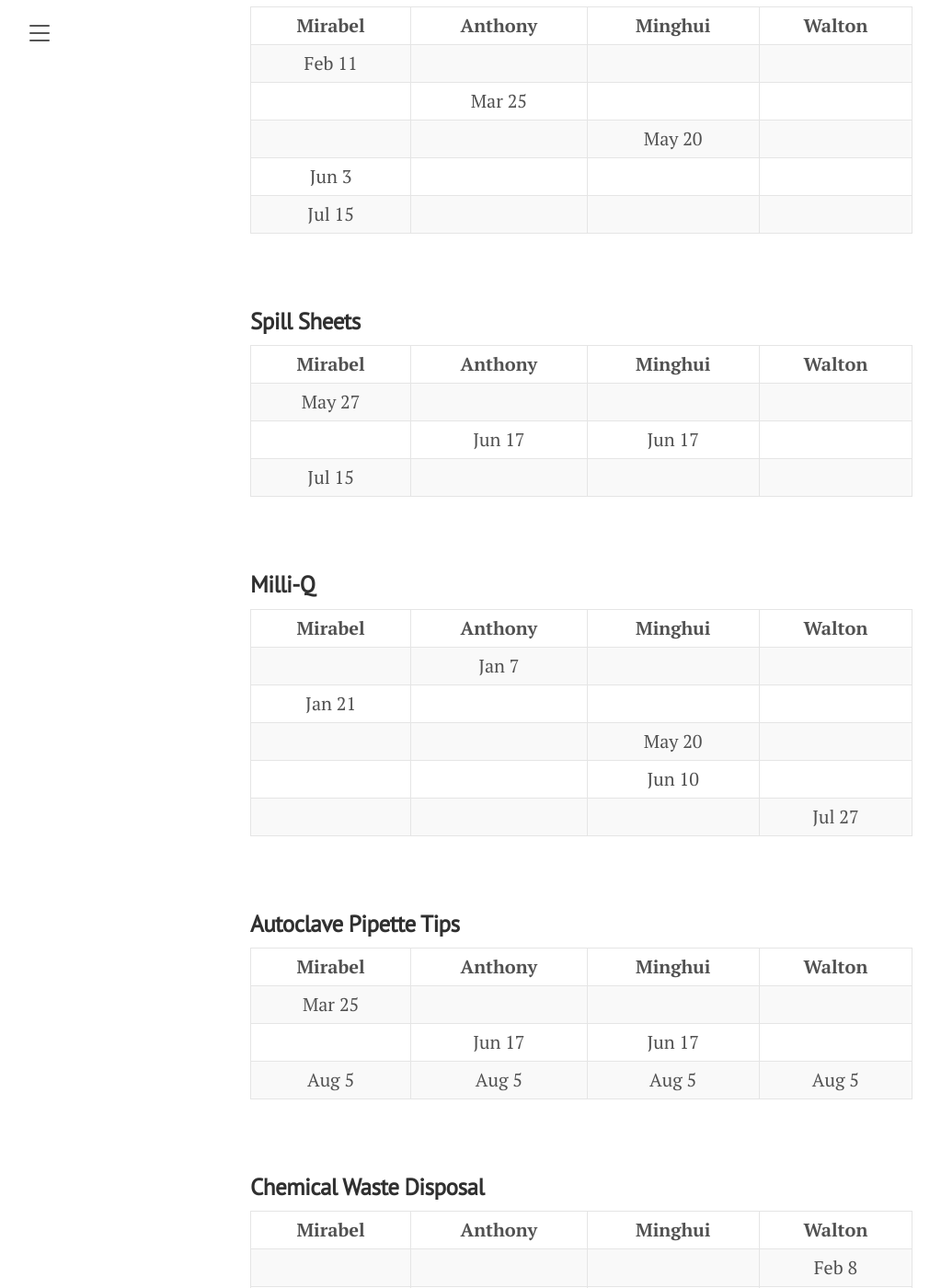
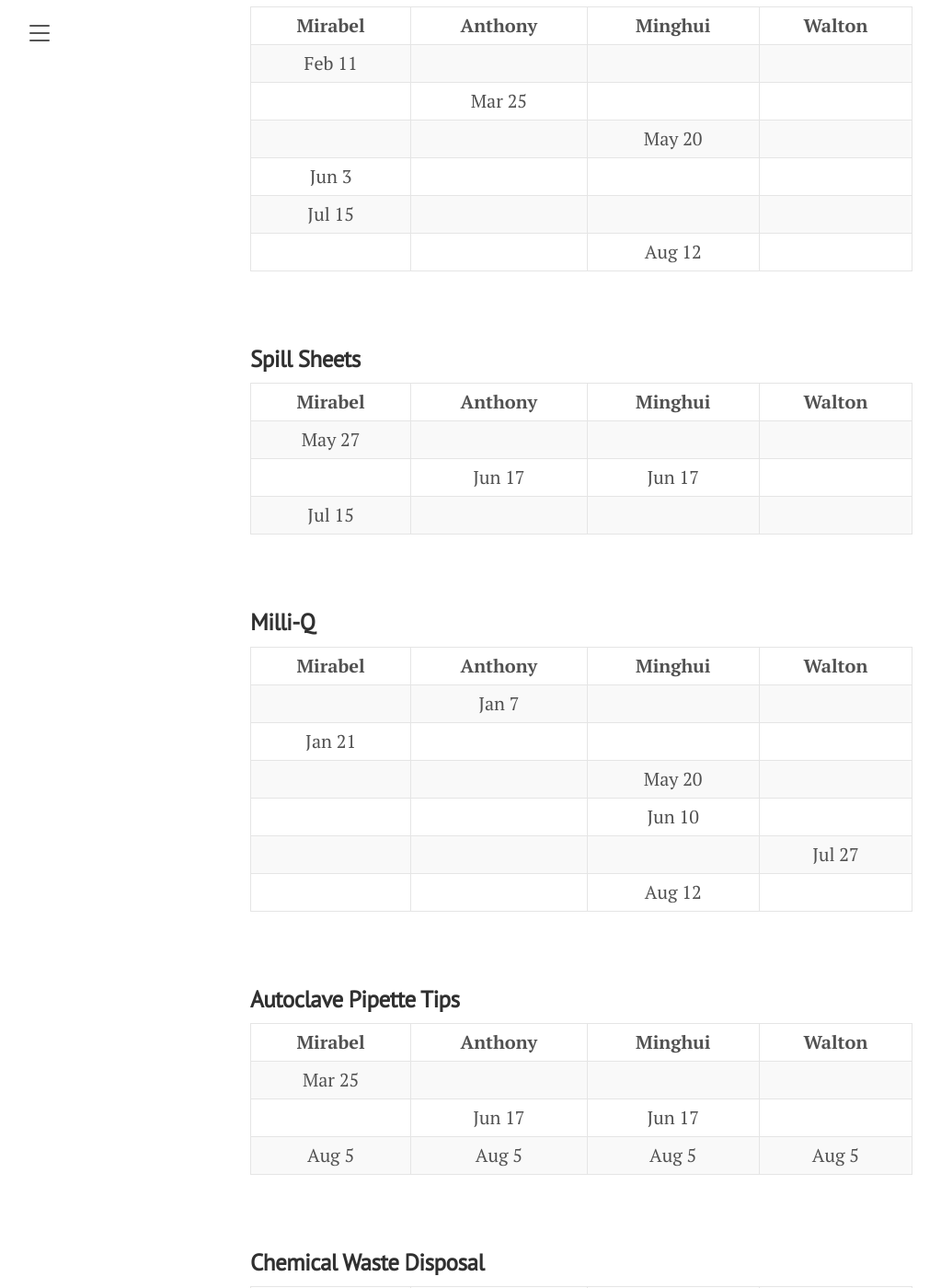
Before and after one commit to horsmanlab/horsmanlab.github.io, a Jekyll site: the page built from duties.md, in a window 1280 px wide and 1400 px high, scrolled down 1382 px. Shown: the whole window at 92% size, without its empty margins (8-1031 px from the left). Built offline with Jekyll 4.4.1, drawn with Linux system fonts in a browser that asks for light colours.

Commit message:
Aug 12 update

```diff
--- a/duties.md
+++ b/duties.md
@@ -47,6 +47,12 @@ title: Duties
       <td align="center">Jul 15</td>
       <td align="center"></td>
       <td align="center"></td>
+      <td align="center"></td>
+    </tr>
+    <tr>
+      <td align="center"></td>
+      <td align="center"></td>
+      <td align="center">Aug 12</td>
       <td align="center"></td>
     </tr>
     </tbody>
@@ -127,6 +133,12 @@ title: Duties
       <td align="center"></td>
       <td align="center"></td>
       <td align="center">Jul 27</td>
+    </tr>
+    <tr>
+      <td align="center"></td>
+      <td align="center"></td>
+      <td align="center">Aug 12</td>
+      <td align="center"></td>
     </tr>
     </tbody>
   </table>
@@ -268,6 +280,13 @@ title: Duties
       <td align="center"></td>
       <td align="center"></td>
     </tr>
+    <tr>
+      <td align="center">Aug 12</td>
+      <td align="center"></td>
+      <td align="center"></td>
+      <td align="center"></td>
+      <td align="center">&#x2714;</td>
+    </tr>
     </tbody>
   </table>
 <br/>
@@ -326,6 +345,13 @@ title: Duties
   <td align="center">&#x2714;</td>
   <td align="center"></td>
   <td align="center"></td>
+</tr>
+<tr>
+  <td align="center">Aug 12</td>
+  <td align="center"></td>
+  <td align="center"></td>
+  <td align="center"></td>
+  <td align="center">&#x2714;</td>
 </tr>
     </tbody>
   </table>
```
Also changed, not shown: pubs.md (+3 -0 lines), 4 other files.
